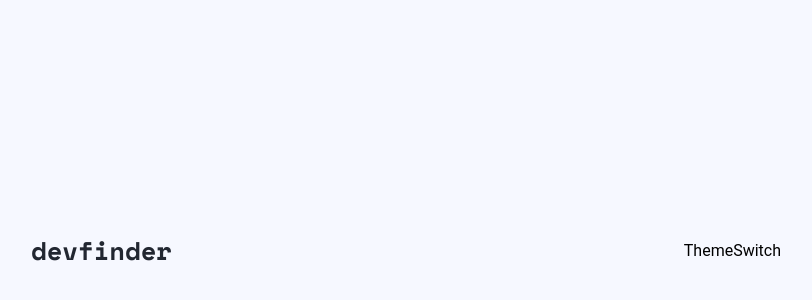
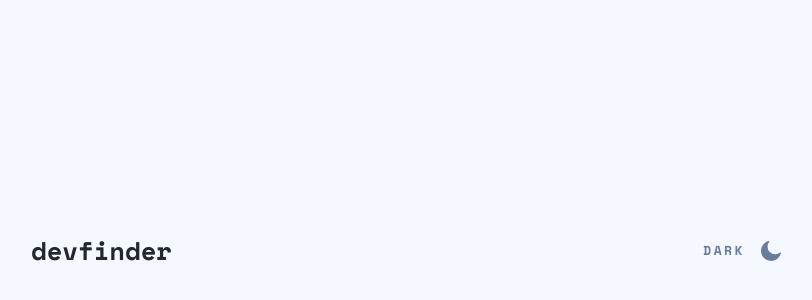
Before and after one commit to kristijan-kresic-hvar/devfinder_challenge, a React (Vite) app: page / in a window 1280 px wide. Shown: the part 134-434 px from the top of the page, without its empty margins (234-1046 px from the left). Built offline with nearby package versions, Linux system fonts and the light colour scheme.

Commit message:
Initial themeSwitch setup

```diff
--- a/src/components/ThemeSwitch/ThemeSwitch.jsx
+++ b/src/components/ThemeSwitch/ThemeSwitch.jsx
@@ -1,7 +1,27 @@
 import "./ThemeSwitch.scss";
+import useThemeStore from "../../store/useThemeStore";
+import sunSVG from "../../assets/icon-sun.svg";
+import moonSVG from "../../assets/icon-moon.svg";
 
 function ThemeSwitch() {
-  return <div>ThemeSwitch</div>;
+  const { theme, setTheme } = useThemeStore((state) => state);
+  const svgSRC = theme === "light" ? moonSVG : sunSVG;
+  const themeText = theme === "light" ? "dark" : "light";
+
+  function toggleTheme() {
+    setTheme(theme === "light" ? "dark" : "light");
+  }
+
+  return (
+    <button
+      type="button"
+      className={`${theme} themeSwitch`}
+      onClick={toggleTheme}
+    >
+      <p>{themeText}</p>
+      <img src={svgSRC} alt="sun" aria-hidden="true" />
+    </button>
+  );
 }
 
 export default ThemeSwitch;
--- a/src/components/ThemeSwitch/ThemeSwitch.scss
+++ b/src/components/ThemeSwitch/ThemeSwitch.scss
@@ -0,0 +1,37 @@
+.themeSwitch {
+  display: flex;
+  align-items: center;
+  cursor: pointer;
+  background-color: transparent;
+  border: none;
+  outline: none;
+
+  &.dark {
+    p {
+      color: #ffffff;
+    }
+  }
+
+  &.light {
+    p {
+      color: #697c9a;
+    }
+  }
+
+  p {
+    text-transform: uppercase;
+    font-family: "Space Mono";
+    font-style: normal;
+    font-weight: 700;
+    font-size: 0.8125rem;
+    line-height: 19px;
+    text-align: right;
+    letter-spacing: 2.5px;
+    margin-right: 16px;
+  }
+  img {
+    width: 20px;
+    height: 20px;
+    object-fit: contain;
+  }
+}
```
